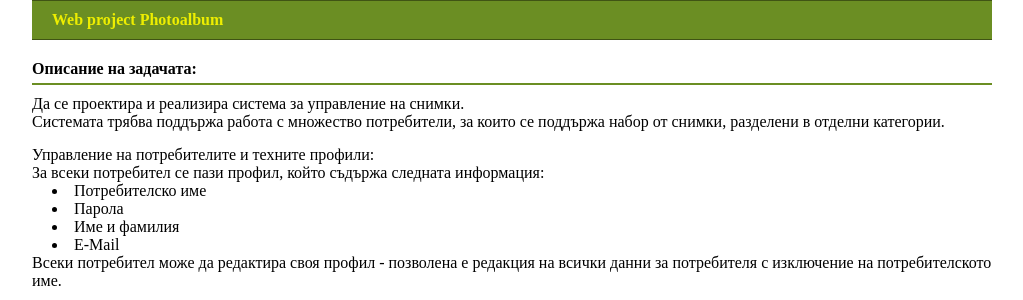
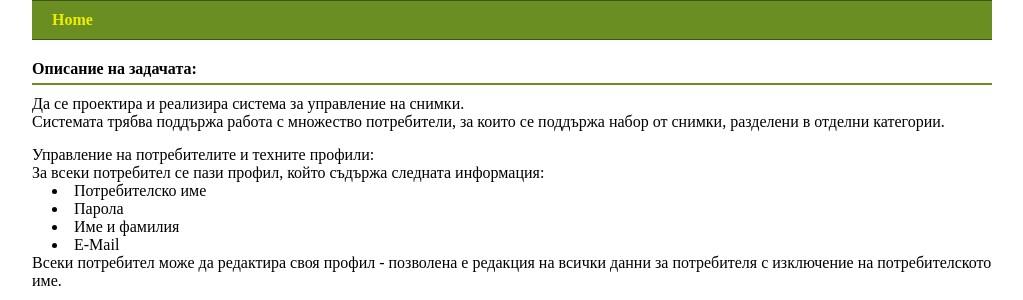
Before and after one commit to psstoev/willy, a Django app: template src/willy/templates/index.html in a window 1280 px wide. Shown: the part 128-428 px from the top of the page, without its empty margins (128-1151 px from the left). Run offline with Django 3.2, Linux system fonts and the light colour scheme; the template is opened without the code that fills it, so the values that code supplies are empty.

Commit message:
Rename home.

```diff
--- a/src/willy/templates/index.html
+++ b/src/willy/templates/index.html
@@ -3,7 +3,7 @@
 {% load i18n %}
 {% block content %}
 <h1 id="title">
-  {% trans "Web project Photoalbum" %}
+  {% trans "Home" %}
 </h1>
 
 <h3 class="bold_section">Описание на задачата:</h3>
```
